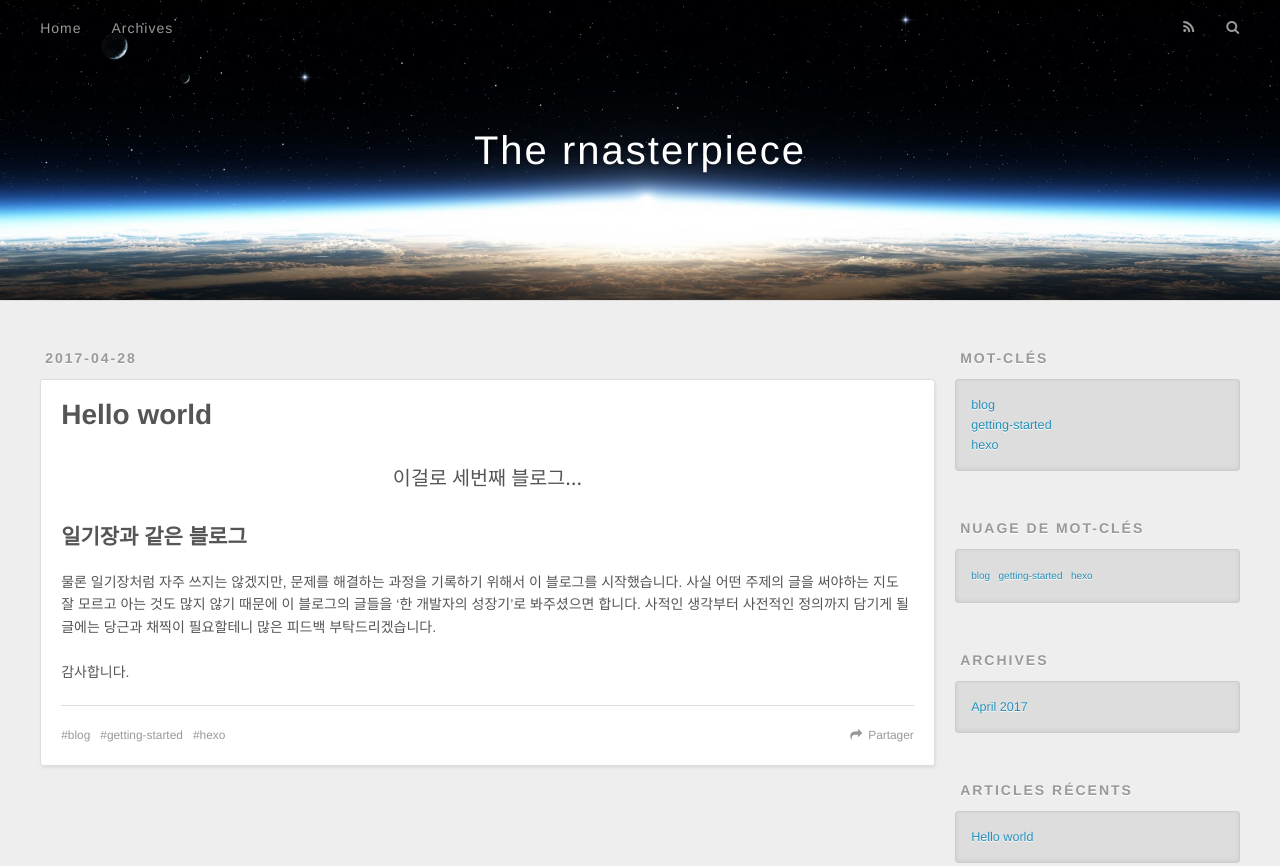
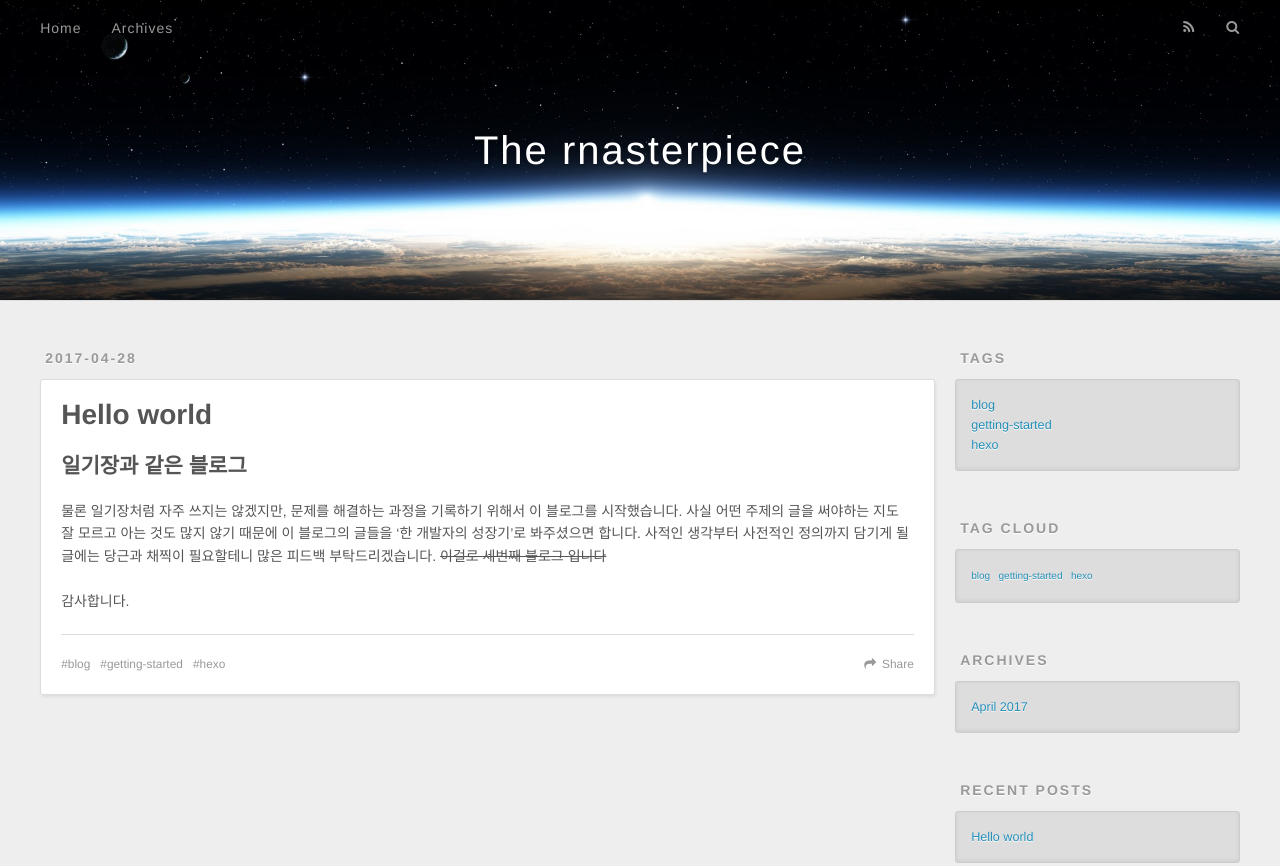
Before and after one commit to rnasterpiece/rnasterpiece.github.io, a plain HTML site: page 2017/04/28/Hello-world/index.html in a window 1280 px wide. Shown: the top 866 px of the page. Drawn offline with nearby package versions, Linux system fonts and the light colour scheme.

Commit message:
Site updated: 2017-04-28 18:00:45

```diff
--- a/2017/04/28/Hello-world/index.html
+++ b/2017/04/28/Hello-world/index.html
@@ -5,17 +5,17 @@
 
   <title>Hello world | The rnasterpiece</title>
   <meta name="viewport" content="width=device-width, initial-scale=1, maximum-scale=1">
-  <meta name="description" content="이걸로 세번째 블로그…  일기장과 같은 블로그물론 일기장처럼 자주 쓰지는 않겠지만, 문제를 해결하는 과정을 기록하기 위해서 이 블로그를 시작했습니다. 사실 어떤 주제의 글을 써야하는 지도 잘 모르고 아는 것도 많지 않기 때문에 이 블로그의 글들을 ‘한 개발자의 성장기’로 봐주셨으면 합니다. 사적인 생각부터 사전적인 정의까지 담기게 될 글에는 당근과 채찍이">
+  <meta name="description" content="일기장과 같은 블로그물론 일기장처럼 자주 쓰지는 않겠지만, 문제를 해결하는 과정을 기록하기 위해서 이 블로그를 시작했습니다. 사실 어떤 주제의 글을 써야하는 지도 잘 모르고 아는 것도 많지 않기 때문에 이 블로그의 글들을 ‘한 개발자의 성장기’로 봐주셨으면 합니다. 사적인 생각부터 사전적인 정의까지 담기게 될 글에는 당근과 채찍이 필요할테니 많은 피드백 부">
 <meta name="keywords" content="blog,hexo,getting-started">
 <meta property="og:type" content="article">
 <meta property="og:title" content="Hello world">
 <meta property="og:url" content="http://yoursite.com/2017/04/28/Hello-world/index.html">
 <meta property="og:site_name" content="The rnasterpiece">
-<meta property="og:description" content="이걸로 세번째 블로그…  일기장과 같은 블로그물론 일기장처럼 자주 쓰지는 않겠지만, 문제를 해결하는 과정을 기록하기 위해서 이 블로그를 시작했습니다. 사실 어떤 주제의 글을 써야하는 지도 잘 모르고 아는 것도 많지 않기 때문에 이 블로그의 글들을 ‘한 개발자의 성장기’로 봐주셨으면 합니다. 사적인 생각부터 사전적인 정의까지 담기게 될 글에는 당근과 채찍이">
-<meta property="og:updated_time" content="2017-04-28T08:57:45.658Z">
+<meta property="og:description" content="일기장과 같은 블로그물론 일기장처럼 자주 쓰지는 않겠지만, 문제를 해결하는 과정을 기록하기 위해서 이 블로그를 시작했습니다. 사실 어떤 주제의 글을 써야하는 지도 잘 모르고 아는 것도 많지 않기 때문에 이 블로그의 글들을 ‘한 개발자의 성장기’로 봐주셨으면 합니다. 사적인 생각부터 사전적인 정의까지 담기게 될 글에는 당근과 채찍이 필요할테니 많은 피드백 부">
+<meta property="og:updated_time" content="2017-04-28T09:00:24.614Z">
 <meta name="twitter:card" content="summary">
 <meta name="twitter:title" content="Hello world">
-<meta name="twitter:description" content="이걸로 세번째 블로그…  일기장과 같은 블로그물론 일기장처럼 자주 쓰지는 않겠지만, 문제를 해결하는 과정을 기록하기 위해서 이 블로그를 시작했습니다. 사실 어떤 주제의 글을 써야하는 지도 잘 모르고 아는 것도 많지 않기 때문에 이 블로그의 글들을 ‘한 개발자의 성장기’로 봐주셨으면 합니다. 사적인 생각부터 사전적인 정의까지 담기게 될 글에는 당근과 채찍이">
+<meta name="twitter:description" content="일기장과 같은 블로그물론 일기장처럼 자주 쓰지는 않겠지만, 문제를 해결하는 과정을 기록하기 위해서 이 블로그를 시작했습니다. 사실 어떤 주제의 글을 써야하는 지도 잘 모르고 아는 것도 많지 않기 때문에 이 블로그의 글들을 ‘한 개발자의 성장기’로 봐주셨으면 합니다. 사적인 생각부터 사전적인 정의까지 담기게 될 글에는 당근과 채찍이 필요할테니 많은 피드백 부">
 
     <link rel="alternate" href="/atom.xml" title="The rnasterpiece" type="application/atom+xml">
 
@@ -53,9 +53,9 @@
       </nav>
       <nav id="sub-nav">
 
-          <a id="nav-rss-link" class="nav-icon" href="/atom.xml" title="Flux RSS"></a>
+          <a id="nav-rss-link" class="nav-icon" href="/atom.xml" title="RSS Feed"></a>
 
-        <a id="nav-search-btn" class="nav-icon" title="Rechercher"></a>
+        <a id="nav-search-btn" class="nav-icon" title="Search"></a>
       </nav>
       <div id="search-form-wrap">
         <form action="//google.com/search" method="get" accept-charset="UTF-8" class="search-form"><input type="search" name="q" class="search-form-input" placeholder="Search"><button type="submit" class="search-form-submit">&#xF002;</button><input type="hidden" name="sitesearch" value="http://yoursite.com"></form>
@@ -86,16 +86,13 @@
 
     <div class="article-entry" itemprop="articleBody">
 
-        <blockquote>
-<p>이걸로 세번째 블로그…</p>
-</blockquote>
-<h2 id="일기장과-같은-블로그"><a href="#일기장과-같은-블로그" class="headerlink" title="일기장과 같은 블로그"></a>일기장과 같은 블로그</h2><p>물론 일기장처럼 자주 쓰지는 않겠지만, 문제를 해결하는 과정을 기록하기 위해서 이 블로그를 시작했습니다. 사실 어떤 주제의 글을 써야하는 지도 잘 모르고 아는 것도 많지 않기 때문에 이 블로그의 글들을 ‘한 개발자의 성장기’로 봐주셨으면 합니다. 사적인 생각부터 사전적인 정의까지 담기게 될 글에는 당근과 채찍이 필요할테니 많은 피드백 부탁드리겠습니다.</p>
+        <h2 id="일기장과-같은-블로그"><a href="#일기장과-같은-블로그" class="headerlink" title="일기장과 같은 블로그"></a>일기장과 같은 블로그</h2><p>물론 일기장처럼 자주 쓰지는 않겠지만, 문제를 해결하는 과정을 기록하기 위해서 이 블로그를 시작했습니다. 사실 어떤 주제의 글을 써야하는 지도 잘 모르고 아는 것도 많지 않기 때문에 이 블로그의 글들을 ‘한 개발자의 성장기’로 봐주셨으면 합니다. 사적인 생각부터 사전적인 정의까지 담기게 될 글에는 당근과 채찍이 필요할테니 많은 피드백 부탁드리겠습니다. <del>이걸로 세번째 블로그 입니다</del></p>
 <p>감사합니다.</p>
 
 
     </div>
     <footer class="article-footer">
-      <a data-url="http://yoursite.com/2017/04/28/Hello-world/" data-id="cj21lvbk80000zkuvh3ekpsv0" class="article-share-link">Partager</a>
+      <a data-url="http://yoursite.com/2017/04/28/Hello-world/" data-id="cj21lym730000bguv9ngfbd8b" class="article-share-link">Share</a>
 
 
   <ul class="article-tag-list"><li class="article-tag-list-item"><a class="article-tag-list-link" href="/tags/blog/">blog</a></li><li class="article-tag-list-item"><a class="article-tag-list-link" href="/tags/getting-started/">getting-started</a></li><li class="article-tag-list-item"><a class="article-tag-list-link" href="/tags/hexo/">hexo</a></li></ul>
@@ -116,7 +113,7 @@
 
 
   <div class="widget-wrap">
-    <h3 class="widget-title">Mot-clés</h3>
+    <h3 class="widget-title">Tags</h3>
     <div class="widget">
       <ul class="tag-list"><li class="tag-list-item"><a class="tag-list-link" href="/tags/blog/">blog</a></li><li class="tag-list-item"><a class="tag-list-link" href="/tags/getting-started/">getting-started</a></li><li class="tag-list-item"><a class="tag-list-link" href="/tags/hexo/">hexo</a></li></ul>
     </div>
@@ -126,7 +123,7 @@
 
 
   <div class="widget-wrap">
-    <h3 class="widget-title">Nuage de mot-clés</h3>
+    <h3 class="widget-title">Tag Cloud</h3>
     <div class="widget tagcloud">
       <a href="/tags/blog/" style="font-size: 10px;">blog</a> <a href="/tags/getting-started/" style="font-size: 10px;">getting-started</a> <a href="/tags/hexo/" style="font-size: 10px;">hexo</a>
     </div>
@@ -145,7 +142,7 @@
 
 
   <div class="widget-wrap">
-    <h3 class="widget-title">Articles récents</h3>
+    <h3 class="widget-title">Recent Posts</h3>
     <div class="widget">
       <ul>
 
@@ -166,7 +163,7 @@
   <div class="outer">
     <div id="footer-info" class="inner">
       &copy; 2017 Taewoo Kim<br>
-      Propulsé by <a href="http://hexo.io/" target="_blank">Hexo</a>
+      Powered by <a href="http://hexo.io/" target="_blank">Hexo</a>
     </div>
   </div>
 </footer>
```
Also changed, not shown: archives/2017/04/index.html (+6 -6 lines), archives/2017/index.html (+6 -6 lines), archives/index.html (+6 -6 lines), index.html (+8 -11 lines), tags/blog/index.html (+7 -7 lines), tags/getting-started/index.html (+7 -7 lines), tags/hexo/index.html (+7 -7 lines).
